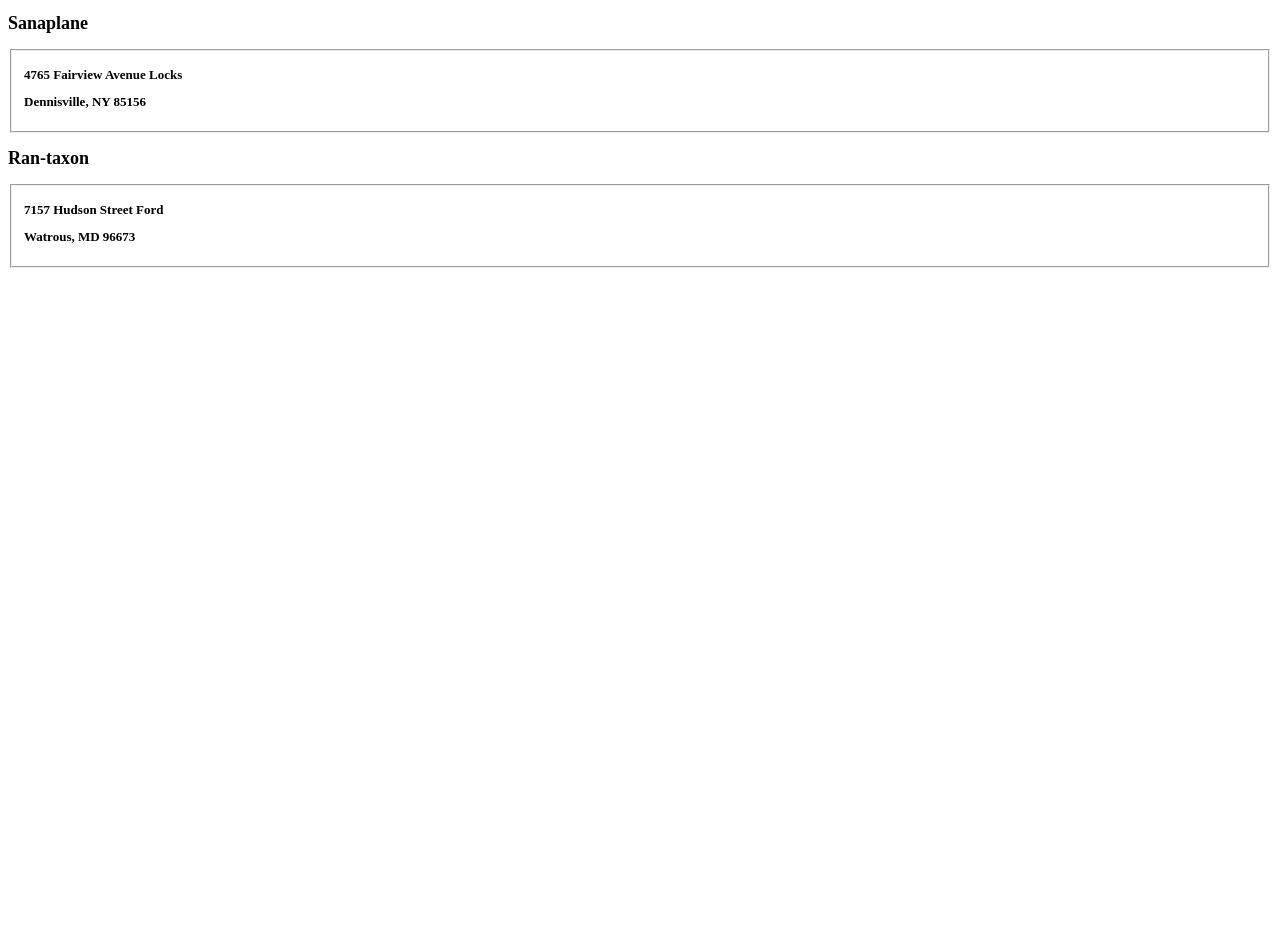
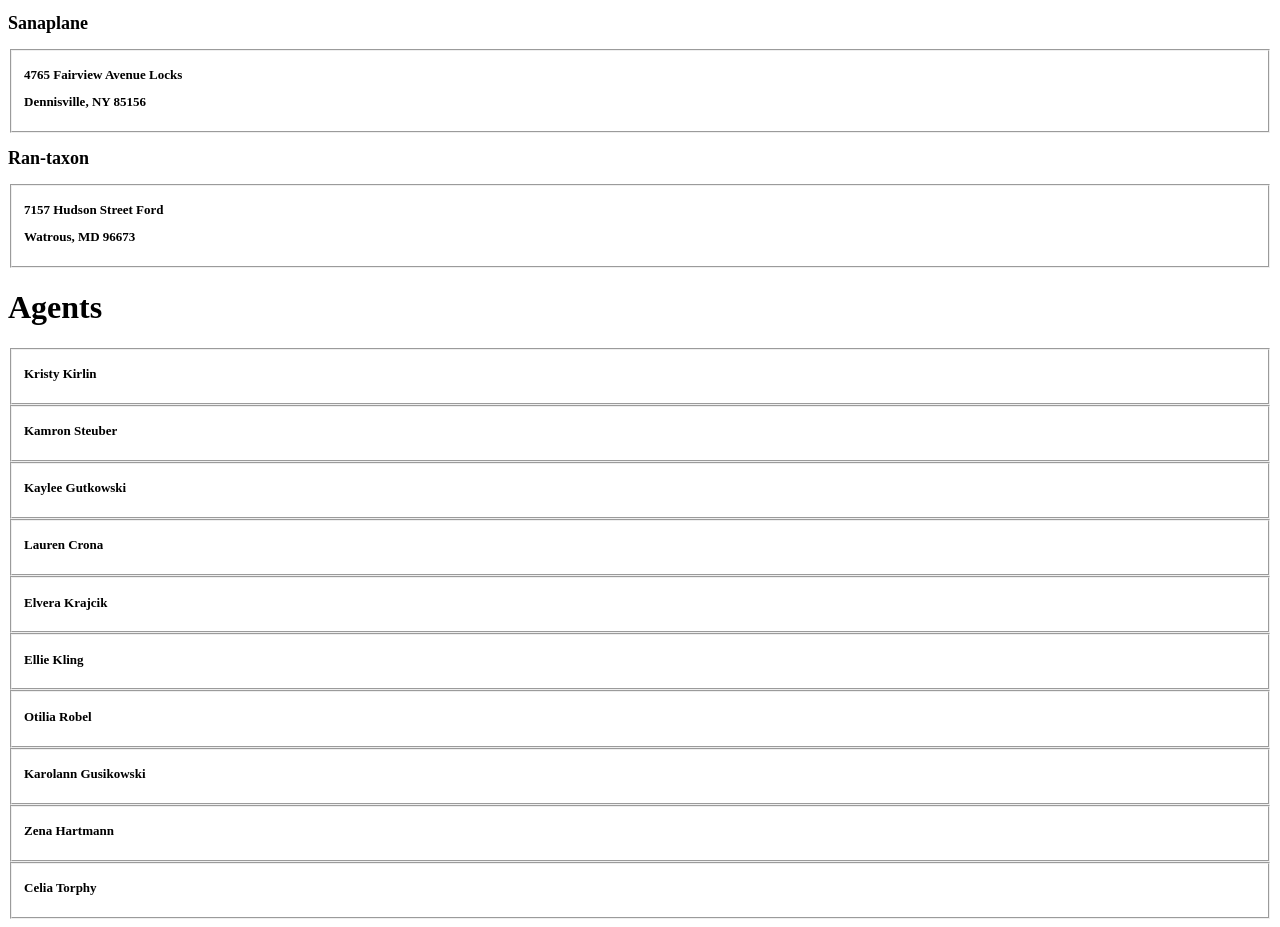
Before and after one commit to ardisrtilson/dotard-simbleton, a plain HTML site: page index.html in a window 1280 px wide. Shown: the part 1480-2407 px from the top of the page. Before the commit the page ends 1756 px from the top, so only its background shows below. Drawn offline with Linux system fonts and the light colour scheme.

Commit message:
Added agent filter

```diff
--- a/index.html
+++ b/index.html
@@ -13,6 +13,9 @@
     <h1>Active Businesses</h1>
 <div class="dotard">
 </div>
+<h1>Agents</h1>
+<article class="agents">
+</article>
 </body>
 <script type="module" src="scripts/main.js"></script>
 </html>
--- a/scripts/Business.js
+++ b/scripts/Business.js
@@ -10,6 +10,16 @@ export const BusinessHTML = (businessObject) => {
     `
 }
 
+export const agentHTML = (businessObject) => {
+    return `
+        <section class="business">
+        <fieldset>
+            <h2 class="business__type">${businessObject.nameFirst} ${businessObject.nameLast}</h2>
+            </fieldset>
+            </section>
+    `
+}
+
 export const useBusinesses = () => {
     return businesses.slice()
 }
--- a/scripts/BusinessList.js
+++ b/scripts/BusinessList.js
@@ -1,13 +1,16 @@
 import { useBusinesses} from "./BusinessProvider.js"
-import { BusinessHTML } from "./Business.js"
+import { BusinessHTML, agentHTML} from "./Business.js"
 import { businessesFiltered } from "./businessFilter.js"
+import { agentNames} from "./agentFilter.js"
 
 const contentTarget = document.querySelector(".dotard")
 const contentTarget2 = document.querySelector(".businessList--newYork")
+const contentTarget3 = document.querySelector(".agents")
 
 export const BusinessList = () => {
     const filteredArray = businessesFiltered
     const businessesArray = useBusinesses()
+
     businessesArray.forEach(
         (businessObject) => {
             contentTarget.innerHTML += BusinessHTML(businessObject)
@@ -18,4 +21,9 @@ export const BusinessList = () => {
             contentTarget2.innerHTML += BusinessHTML(businessObject)
         }
     );
+    agentNames.forEach(
+        (businessObject) => {
+            contentTarget3.innerHTML += agentHTML(businessObject)
+        }
+    );
 }
--- /dev/null
+++ b/scripts/agentFilter.js
@@ -0,0 +1,9 @@
+import { useBusinesses } from "./BusinessProvider.js"
+
+const businesses = useBusinesses ()
+
+export const agentNames = businesses.map(agentObject => {
+    return agentObject.purchasingAgent
+  })
+
+  console.log(agentNames)
```
Also changed, not shown: scripts/BusinessProvider.js (line endings or trailing spaces).
